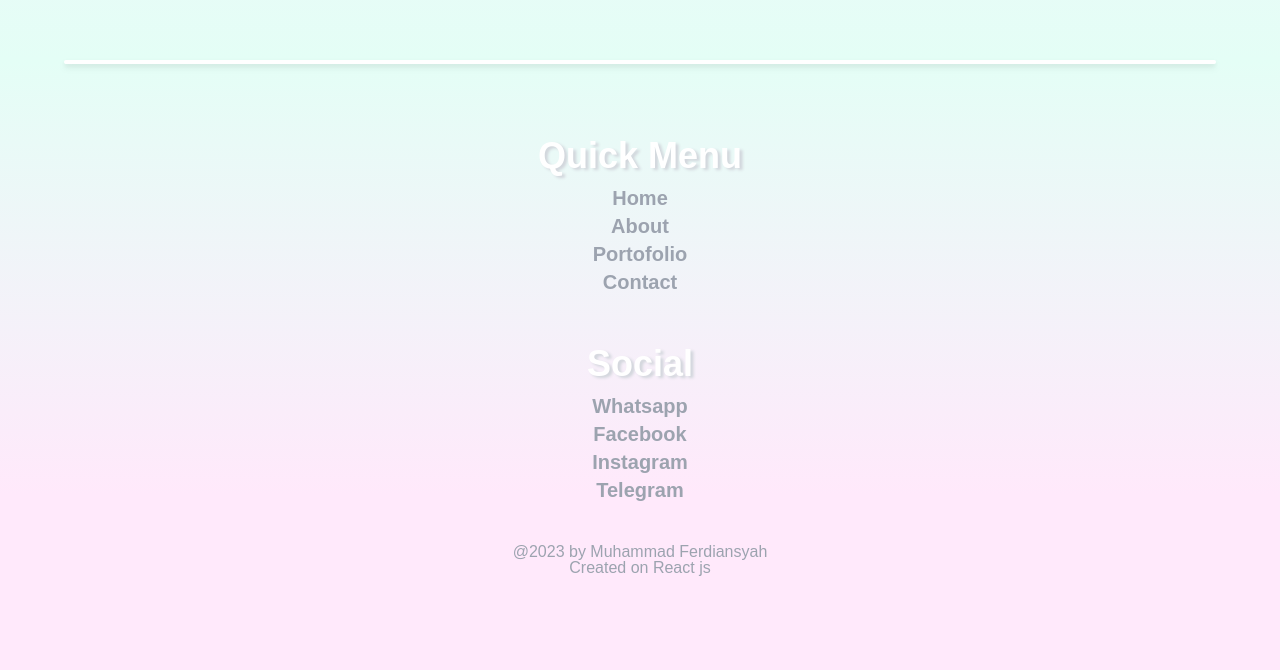
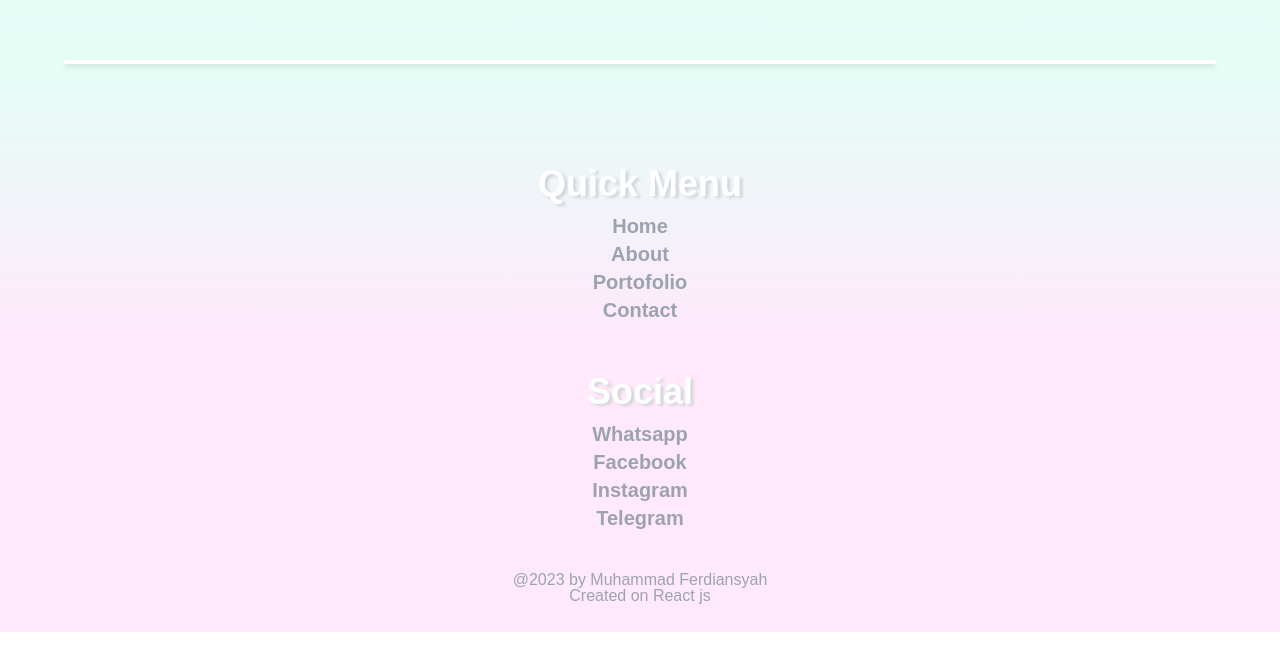
Before and after one commit to ferdiansyah783/react-glow, a React (Create React App) app: page / in a window 1280 px wide. Shown: the part 3140-3810 px from the top of the page. After the commit the page ends 3772 px from the top, so only its background shows below. Built offline with nearby package versions, Linux system fonts and the light colour scheme.

Commit message:
fix footer

```diff
--- a/src/components/Footer.js
+++ b/src/components/Footer.js
@@ -4,7 +4,7 @@
   return (
     <div className="w-full bg-gradient-to-t from-primary via-primary to-secondary">
       <div className="h-1 w-[90%] bg-white drop-shadow-md mx-auto rounded-full mb-16"></div>
-      <div className="flex flex-col px-7 h-screen items-center text-center space-y-10">
+      <div className="flex flex-col p-7 items-center text-center space-y-10">
         <div className="leading-7 text-xl font-semibold text-gray-400 ">
           <h1 className="font-black text-4xl my-2 text-white text-shadow">Quick Menu</h1>
           <p>Home</p>
```
